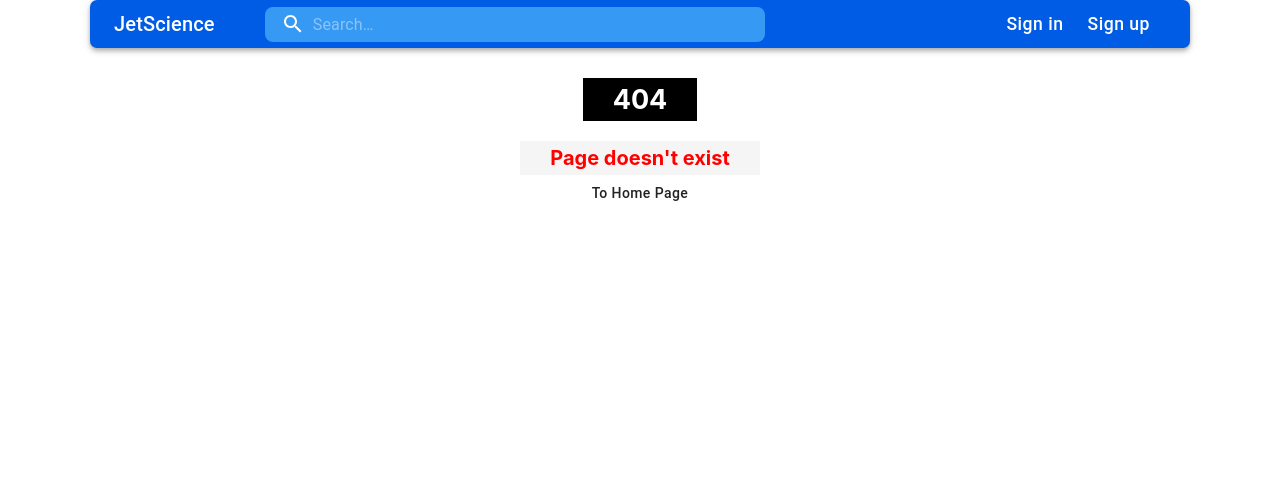
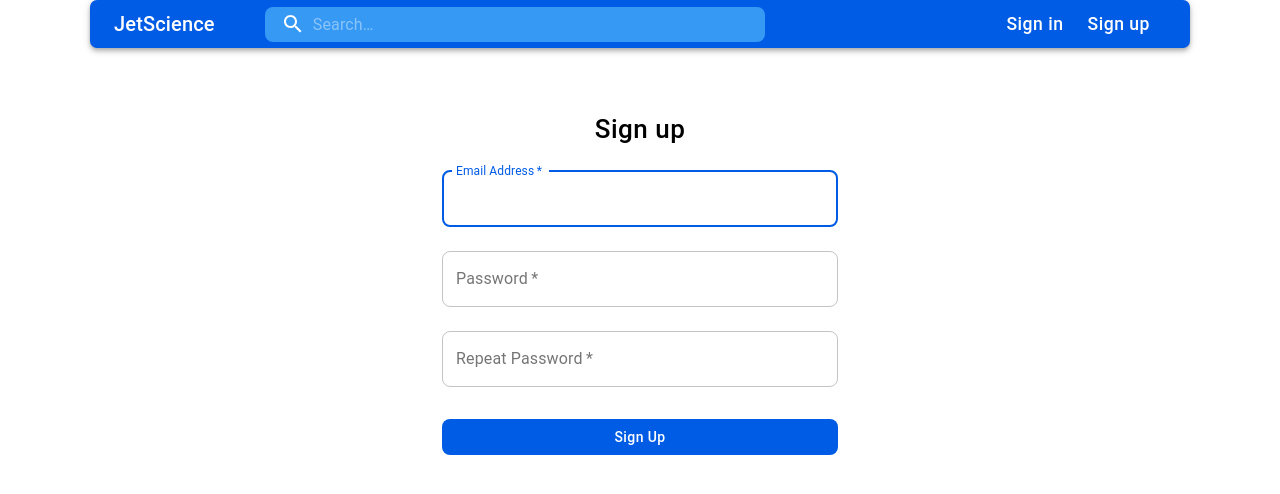
Before and after one commit to Borodin239/LifeScience, a React (Create React App) app: page /sign-up in a window 1280 px wide. Before the commit this address had no page. Shown: the top 494 px of the page. Built offline with nearby package versions, Linux system fonts and the light colour scheme.

Commit message:
LS-42 Страница авторизации // add sign up page

```diff
--- a/src/App/App.tsx
+++ b/src/App/App.tsx
@@ -6,7 +6,8 @@ import ErrorPage from "../pages/ErrorPage/ErrorPage";
 import HandledErrorBoundary from "../components/boundary/HandledErrorBoundary";
 import HomePage from "../pages/HomePage/HomePage";
 import Header from "../components/layouts/appBar";
-import SignIn from "../components/layouts/signInForm";
+import SignInForm from "../components/sign-forms/signInForm";
+import SignUpForm from "../components/sign-forms/signUpForm";
 // import {useAppDispatch} from "../redux/hooks";
 // import {setError} from "../redux/error/actions";
 
@@ -35,7 +36,8 @@ function App() {
                         </Route>
 
                         <Route exact path="/home" component={HomePage}/>
-                        <Route exact path="/sign-in" render={() => <SignIn/>}/>
+                        <Route exact path="/sign-in" render={() => <SignInForm/>}/>
+                        <Route exact path="/sign-up" render={() => <SignUpForm/>}/>
                         <Route exact path="/errorPage"
                                render={() => <ErrorPage errorCode="400" message="ErrorPage"/>}/>
 
--- a/src/components/layouts/appBar.tsx
+++ b/src/components/layouts/appBar.tsx
@@ -121,7 +121,12 @@ const Header = (props: any) => {
     );
 
     const handleSignInClick = () => {
-        history.push("/sign-in")
+        history.push("/sign-in") // TODO use global constants
+    }
+
+
+    const handleSignUpClick = () => {
+        history.push("/sign-up") // TODO use global constants
     }
 
     const loggedOutProfile = (
@@ -130,7 +135,8 @@ const Header = (props: any) => {
                     onClick={handleSignInClick}>
                 Sign in
             </Button>
-            <Button className={classes.signButton}>
+            <Button className={classes.signButton}
+                    onClick={handleSignUpClick}>
                 Sign up
             </Button>
         </div>
--- a/src/components/layouts/signInForm.tsx
+++ b/src/components/sign-forms/signInForm.tsx
@@ -1,10 +1,12 @@
 import React from 'react';
 import Button from '@material-ui/core/Button';
-import TextField from '@material-ui/core/TextField';
 import Link from '@material-ui/core/Link';
 import Typography from '@material-ui/core/Typography';
 import {makeStyles} from '@material-ui/core/styles';
 import Container from '@material-ui/core/Container';
+import EmailTextField from "./text-fields/EmailTextField";
+import PasswordTextField from "./text-fields/PasswordTextField";
+import {useHistory} from "react-router-dom";
 
 const useStyles = makeStyles((theme) => ({
     paper: {
@@ -20,10 +22,18 @@ const useStyles = makeStyles((theme) => ({
     submit: {
         margin: theme.spacing(3, 0, 2),
     },
+    signUp: {
+        cursor: "pointer",
+    }
 }));
 
-export default function SignIn() {
+const SignInForm = () => {
+    const history = useHistory()
     const classes = useStyles();
+
+    const handleSignUpClick = () => {
+        history.push("/sign-up")
+    }
 
     return (
         <Container component="main" maxWidth="xs">
@@ -32,28 +42,8 @@ export default function SignIn() {
                     Sign in
                 </Typography>
                 <form className={classes.form} noValidate>
-                    <TextField
-                        variant="outlined"
-                        margin="normal"
-                        required
-                        fullWidth
-                        id="email"
-                        label="Email Address"
-                        name="email"
-                        autoComplete="email"
-                        autoFocus
-                    />
-                    <TextField
-                        variant="outlined"
-                        margin="normal"
-                        required
-                        fullWidth
-                        name="password"
-                        label="Password"
-                        type="password"
-                        id="password"
-                        autoComplete="current-password"
-                    />
+                    <EmailTextField/>
+                    <PasswordTextField repeat={false}/>
                     <Button
                         type="submit"
                         fullWidth
@@ -63,7 +53,7 @@ export default function SignIn() {
                     >
                         Sign In
                     </Button>
-                    <Link href="/sign-up">
+                    <Link onClick={handleSignUpClick} className={classes.signUp}>
                         {"Don't have an account? Sign Up"}
                     </Link>
                 </form>
@@ -71,3 +61,4 @@ export default function SignIn() {
         </Container>
     );
 }
+export default SignInForm
--- /dev/null
+++ b/src/components/sign-forms/signUpForm.tsx
@@ -0,0 +1,52 @@
+import React from 'react';
+import Typography from "@material-ui/core/Typography";
+import Button from "@material-ui/core/Button";
+import Container from "@material-ui/core/Container";
+import {makeStyles} from "@material-ui/core/styles";
+import EmailTextField from "./text-fields/EmailTextField";
+import PasswordTextField from "./text-fields/PasswordTextField";
+
+const SignUpForm = () => {
+
+    const useStyles = makeStyles((theme) => ({
+        paper: {
+            marginTop: theme.spacing(8),
+            display: 'flex',
+            flexDirection: 'column',
+            alignItems: 'center',
+        },
+        form: {
+            width: '100%',
+            marginTop: theme.spacing(1),
+        },
+        submit: {
+            margin: theme.spacing(3, 0, 2),
+        },
+    }));
+
+    const classes = useStyles();
+
+    return <Container component="main" maxWidth="xs">
+        <div className={classes.paper}>
+            <Typography component="h1" variant="h5">
+                Sign up
+            </Typography>
+            <form className={classes.form} noValidate>
+                <EmailTextField/>
+                <PasswordTextField repeat={false}/>
+                <PasswordTextField repeat={true}/>
+                <Button
+                    type="submit"
+                    fullWidth
+                    variant="contained"
+                    color="primary"
+                    className={classes.submit}
+                >
+                    Sign Up
+                </Button>
+            </form>
+        </div>
+    </Container>
+}
+
+export default SignUpForm
--- /dev/null
+++ b/src/components/sign-forms/text-fields/EmailTextField.tsx
@@ -0,0 +1,19 @@
+import React from "react";
+import TextField from "@material-ui/core/TextField";
+
+const EmailTextField = () => {
+    return (
+        <TextField
+            variant="outlined"
+            margin="normal"
+            required
+            fullWidth
+            id="email"
+            label="Email Address"
+            name="email"
+            autoComplete="email"
+            autoFocus
+        />
+    )
+}
+export default EmailTextField
--- /dev/null
+++ b/src/components/sign-forms/text-fields/PasswordTextField.tsx
@@ -0,0 +1,20 @@
+import React from "react";
+import TextField from "@material-ui/core/TextField";
+
+const PasswordTextField = (props: any) => {
+    const repeat = props.repeat ?? false
+    return (
+        <TextField
+            variant="outlined"
+            margin="normal"
+            required
+            fullWidth
+            name="password"
+            label={(repeat ? "Repeat " : "") + "Password"}
+            type="password"
+            id={(repeat ? "repeat-" : "") + "password"}
+            autoComplete="current-password"
+        />
+    )
+}
+export default PasswordTextField
--- a/src/infrastructure/ui/themes/paperbaseTheme.ts
+++ b/src/infrastructure/ui/themes/paperbaseTheme.ts
@@ -5,7 +5,7 @@ let theme = createTheme({
         primary: {
             light: '#63ccff',
             main: '#005ce5',
-            dark: '#006db3',
+            dark: '#0033b3',
             // light: '#0eff14',
             // main: '#e50049',
             // dark: '#006db3',
```
